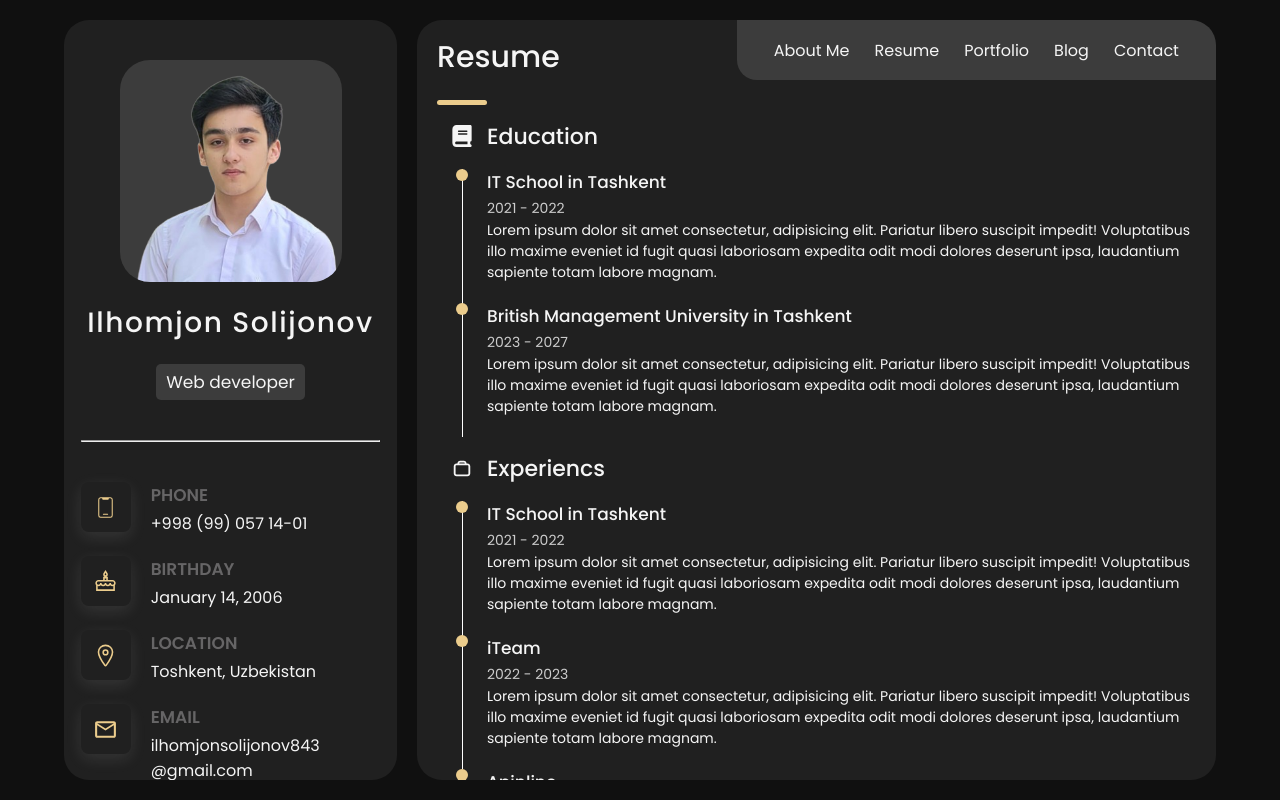
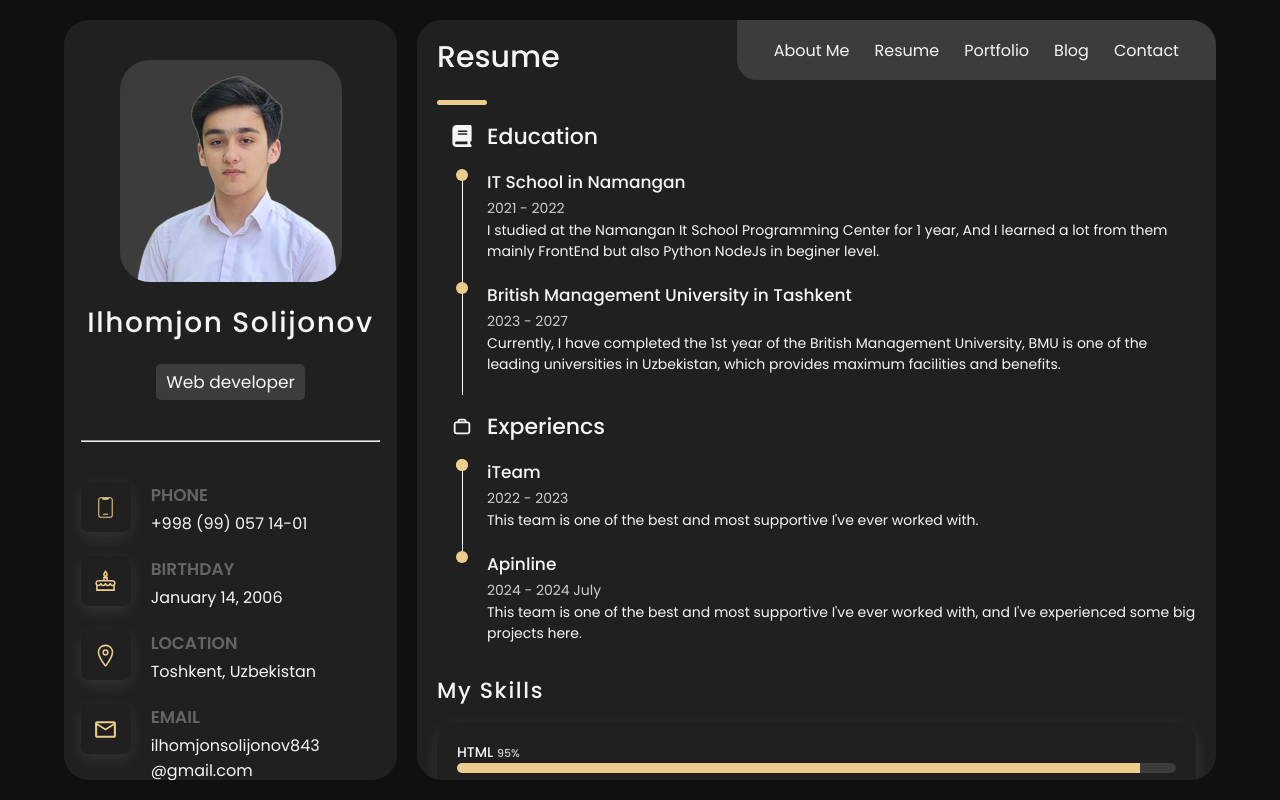
Before and after one commit to ilhomjonSolijonov/Portfolio2, a React (Vite) app: page /resume in a window 1280 px wide. Built offline with nearby package versions, Linux system fonts and the light colour scheme.

Commit message:
Data is updated.

```diff
--- a/src/pages/About/index.jsx
+++ b/src/pages/About/index.jsx
@@ -18,7 +18,8 @@ const index = () => {
       <main className='about-content'>
         <section className='about-info'>
           <div className='yellow-line'></div>
-          <p>Lorem ipsum dolor sit amet consectetur adipisicing elit. Delectus nesciunt sint reiciendis autem dolorem qui dignissimos voluptate veniam iure. <br /> <br /> Aut praesentium excepturi ut reiciendis asperiores voluptates tempore similique tempora esse assumenda, porro a iure accusantium sint quia vero, consequuntur molestias. Vel sapiente cupiditate illum dolorum repellendus architecto veniam obcaecati et, est excepturi beatae aspernatur reprehenderit? Quos aperiam quas tempore illum </p>
+          <p>Hello, I'm glad you visited my Portfolio site to learn about me. Here you have information about me. <br /> <br /> My full name is Ilhomjon Solijonov Nazirjon, I was born on January 14, 2006 in Chust District, Namangan Region. We have 2 children, me and my brother. My brother can say the reason why I came to programming is because he was the first to take me to the programming center when I was young. came and after that I got interested in programming, <br /><br />
+          I think it's Front-End Junior + Or Middle level right now. You can find detailed information about my programming language knowledge in the Resume section, and in the Portfolio section I'll post all the projects I've done. If you want to contact me, you can do so in the Contact section </p>
         </section>
         <section className='about-work'>
           <h2>What I'm Doing</h2>
@@ -29,7 +30,16 @@ const index = () => {
               </div>
               <div>
                 <h3>Web Design</h3>
-                <p>Lorem ipsum dolor, sit amet consectetur adipisicing elit. Quae, earum.</p>
+                <p>create and build websites and web pages by combining any number of visual design elements including text, photos, graphics, animations and videos.</p>
+              </div>
+            </li>
+            <li>
+              <div>
+                <MdOutlineDeveloperMode />
+              </div>
+              <div>
+                <h3>Mobile Developer</h3>
+                <p> focus on developing apps for mobile devices. They're also known as Android or iOS developers if they work on one platform, but it's common for developers to work on both.</p>
               </div>
             </li>
             <li>
@@ -38,16 +48,7 @@ const index = () => {
               </div>
               <div>
                 <h3>Web Developer</h3>
-                <p>Lorem ipsum dolor, sit amet consectetur adipisicing elit. Quae, earum.</p>
-              </div>
-            </li>
-            <li>
-              <div>
-                <MdOutlineDeveloperMode />
-              </div>
-              <div>
-                <h3>Mobile Developer</h3>
-                <p>Lorem ipsum dolor, sit amet consectetur adipisicing elit. Quae, earum.</p>
+                <p>create functional, user-friendly websites and web applications. They may write code, develop and test new applications, or monitor site performance and traffic. Front-end developers focus on the user-facing side of their work, while back-end developers make websites functional and secure.</p>
               </div>
             </li>
           </ul>
--- a/src/pages/Resume/index.jsx
+++ b/src/pages/Resume/index.jsx
@@ -29,9 +29,9 @@ const index = () => {
                 <div className='resume-left-hr'></div>
             </div>
             <div className='resume-card-right'>
-              <h3 className='resume-card-title'>IT School in Tashkent</h3>
+              <h3 className='resume-card-title'>IT School in Namangan</h3>
               <span className='resume-card-year'>2021 - 2022</span>
-              <p className='resume-card-p'>Lorem ipsum dolor sit amet consectetur, adipisicing elit. Pariatur libero suscipit impedit! Voluptatibus illo maxime eveniet id fugit quasi laboriosam expedita odit modi dolores deserunt ipsa, laudantium sapiente totam labore magnam.</p>
+              <p className='resume-card-p'>I studied at the Namangan It School Programming Center for 1 year, And I learned a lot from them mainly FrontEnd but also Python NodeJs in beginer level.</p>
             </div>
           </div>
           <div className='resume-card'>
@@ -42,7 +42,7 @@ const index = () => {
             <div className='resume-card-right'>
               <h3 className='resume-card-title'>British Management University in Tashkent</h3>
               <span className='resume-card-year'>2023 - 2027</span>
-              <p className='resume-card-p'>Lorem ipsum dolor sit amet consectetur, adipisicing elit. Pariatur libero suscipit impedit! Voluptatibus illo maxime eveniet id fugit quasi laboriosam expedita odit modi dolores deserunt ipsa, laudantium sapiente totam labore magnam.</p>
+              <p className='resume-card-p'>Currently, I have completed the 1st year of the British Management University, BMU is one of the leading universities in Uzbekistan, which provides maximum facilities and benefits.</p>
             </div>
           </div>
           <div className='resume-info-title-box'>
@@ -54,11 +54,7 @@ const index = () => {
               <div className='resume-left-indicator'></div>
               <div className='resume-left-hr'></div>
           </div>
-          <div className='resume-card-right'>
-            <h3 className='resume-card-title'>IT School in Tashkent</h3>
-            <span className='resume-card-year'>2021 - 2022</span>
-            <p className='resume-card-p'>Lorem ipsum dolor sit amet consectetur, adipisicing elit. Pariatur libero suscipit impedit! Voluptatibus illo maxime eveniet id fugit quasi laboriosam expedita odit modi dolores deserunt ipsa, laudantium sapiente totam labore magnam.</p>
-          </div>
+
           </div>
           <div className='resume-card'>
             <div className='resume-card-left'>
@@ -68,7 +64,7 @@ const index = () => {
             <div className='resume-card-right'>
               <h3 className='resume-card-title'>iTeam</h3>
               <span className='resume-card-year'>2022 - 2023</span>
-              <p className='resume-card-p'>Lorem ipsum dolor sit amet consectetur, adipisicing elit. Pariatur libero suscipit impedit! Voluptatibus illo maxime eveniet id fugit quasi laboriosam expedita odit modi dolores deserunt ipsa, laudantium sapiente totam labore magnam.</p>
+              <p className='resume-card-p'>This team is one of the best and most supportive I've ever worked with.</p>
             </div>
           </div>
           <div className='resume-card'>
@@ -79,7 +75,7 @@ const index = () => {
             <div className='resume-card-right'>
               <h3 className='resume-card-title'>Apinline</h3>
               <span className='resume-card-year'>2024 - 2024 July</span>
-              <p className='resume-card-p'>Lorem ipsum dolor sit amet consectetur, adipisicing elit. Pariatur libero suscipit impedit! Voluptatibus illo maxime eveniet id fugit quasi laboriosam expedita odit modi dolores deserunt ipsa, laudantium sapiente totam labore magnam.</p>
+              <p className='resume-card-p'>This team is one of the best and most supportive I've ever worked with, and I've experienced some big projects here.</p>
             </div>
           </div>
         </section>
```
